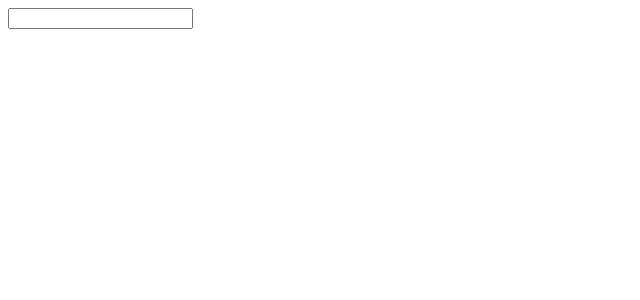
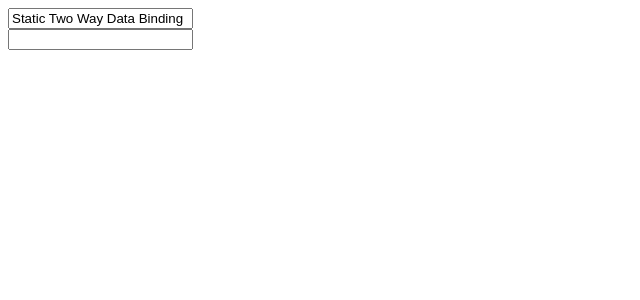
Before and after one commit to devarifkhan/Mastering-Angular, an Angular app in the folder Angular_Fundamentals/: page / in a window 1280 px wide. Shown: the top 300 px of the page, without its empty margins (0-640 px from the left). Built offline with nearby package versions, Linux system fonts and the light colour scheme.

Commit message:
two way data binding

```diff
--- a/Angular_Fundamentals/src/app/app.component.html
+++ b/Angular_Fundamentals/src/app/app.component.html
@@ -1 +1,4 @@
-<input type="text" (keydown)="isShift($event)" />
+<input type="text" [(ngModel)]="staticInput" />
+<br />
+<input type="text" [(ngModel)]="dynamicInput" />
+<h1>{{ dynamicInput }}</h1>
--- a/Angular_Fundamentals/src/app/app.component.ts
+++ b/Angular_Fundamentals/src/app/app.component.ts
@@ -7,10 +7,7 @@ import { Component } from '@angular/core';
 })
 export class AppComponent {
   title = 'Angular FundaMentals';
-  isShift(event: any) {
-    if (event.shiftKey && event.key === 'Y') {
-    console.log('Shift + Y is pressed');
+  staticInput: string = "Static Two Way Data Binding";
+  dynamicInput: string = "";
 
-    }
-  }
 }
--- a/Angular_Fundamentals/src/app/app.module.ts
+++ b/Angular_Fundamentals/src/app/app.module.ts
@@ -3,6 +3,7 @@ import { BrowserModule } from '@angular/platform-browser';
 
 import { AppRoutingModule } from './app-routing.module';
 import { AppComponent } from './app.component';
+import { FormsModule } from '@angular/forms';
 
 
 @NgModule({
@@ -12,7 +13,8 @@ import { AppComponent } from './app.component';
   ],
   imports: [
     BrowserModule,
-    AppRoutingModule
+    AppRoutingModule,
+    FormsModule
   ],
   providers: [],
   bootstrap: [AppComponent]
```
